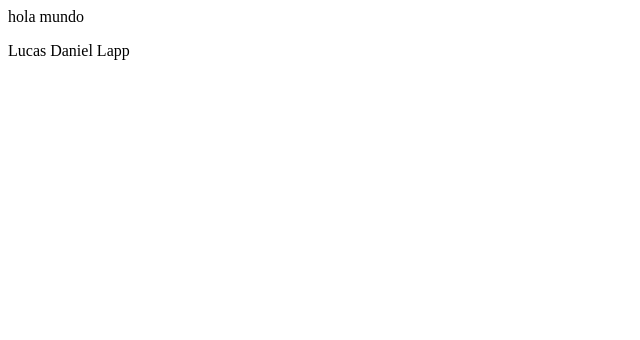
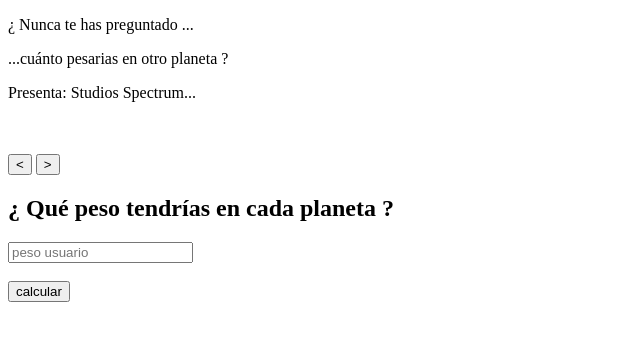
Before and after one commit to DanielDrackand/pruebax, a plain HTML site: page index.html in a window 1280 px wide. Shown: the whole page, without its empty margins (0-640 px from the left). Drawn offline with Linux system fonts and the light colour scheme.

Commit message:
segundo commit

```diff
--- a/index.html
+++ b/index.html
@@ -1,3 +1,41 @@
-<p>hola mundo</p>
+<!DOCTYPE html>
+<html lang="en">
+<head>
+    <meta charset="UTF-8">
+    <title>Planet Weight</title>
+    <link rel="icon" href="data/icon/icono.ico">
+    <meta name="description" content="¡¡ Descubre tu peso en otro planeta ya !! ">
+    <meta name="keywords" content="Intriga , Gran curiosidad , planetas">
+    <meta name="author" content=" Lapp Lucas Daniel ">
+    <meta name="robots" content="index" >
+    <meta http-equiv="X-UA-Compatible" content="IE=edge">
+    <meta name="viewport" content="width=device-width, initial-scale=1.0">
+    <link href="data/index/css/idnex.css" rel="stylesheet" type="text/css">
+</head>
+<body>
+    <div class="conteiner">
+        <div class="loader"><p> ¿ Nunca te has preguntado ... </p></div>
+        <div class="loader_dos"><p> ...cuánto pesarias en otro planeta ? </p></div>
+        <div class="loader_tres"><p> Presenta: Studios Spectrum...</p></div>
 
-<p>Lucas Daniel Lapp</p>
+    </div>
+    <header>
+        <div class="planetas"></div>
+        <br>
+        <div class="Nombre_planeta"></div>
+        <br>
+            <div class="botones">
+            <button class="atras" id="botones"><</button>
+            <button class="adelante" id="botones">></button>
+            </div>
+        <section class="data">
+            <h1>¿ Qué peso tendrías en cada planeta ?</h1>
+            <input type="text" placeholder="peso usuario" class="peso_usuario" maxlength="2">
+            <br>
+            <br>
+            <button class="calcular">calcular</button>
+            <div class="resultado"></div></section>
+    </header>
+    <script src="data/index/javascript/index.js"></script>
+</body>
+</html>
```
